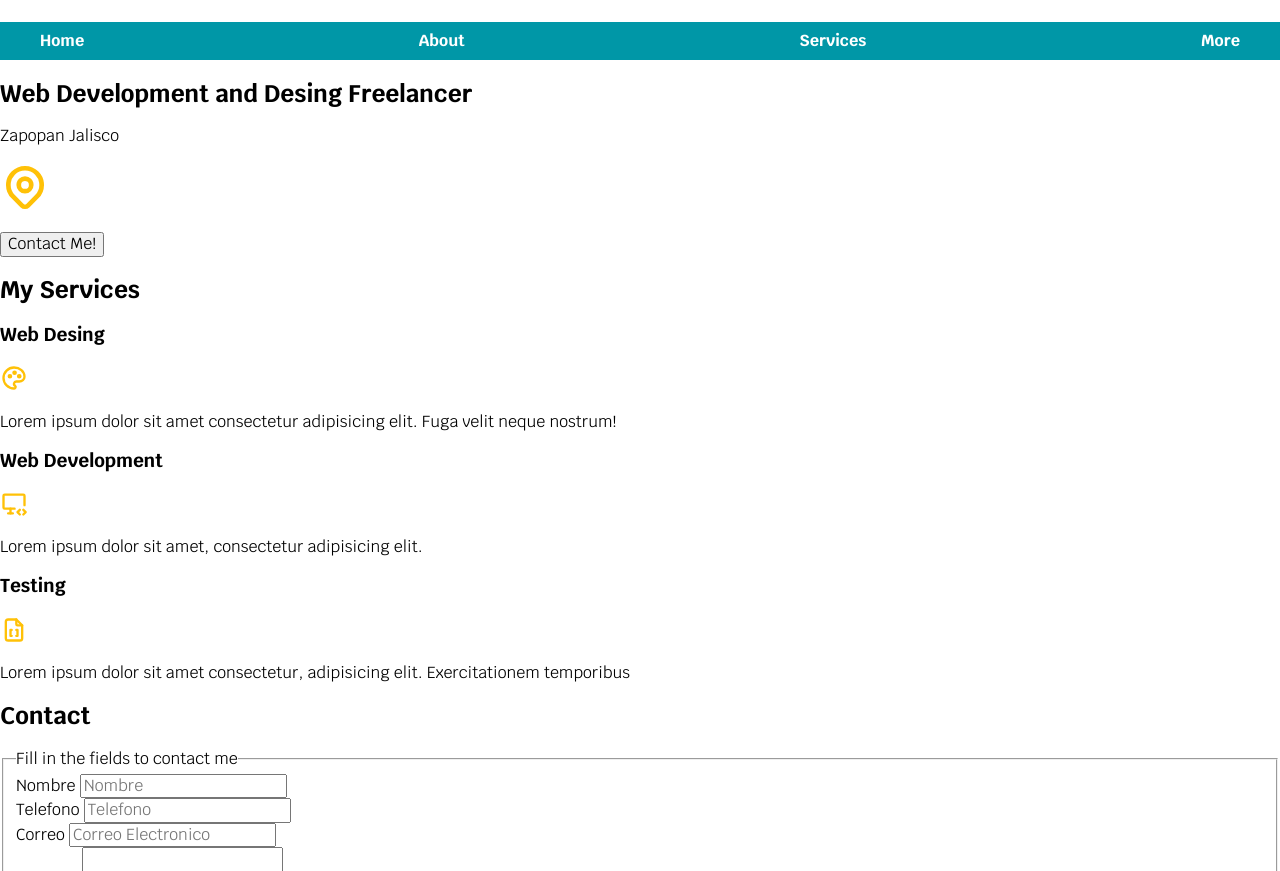
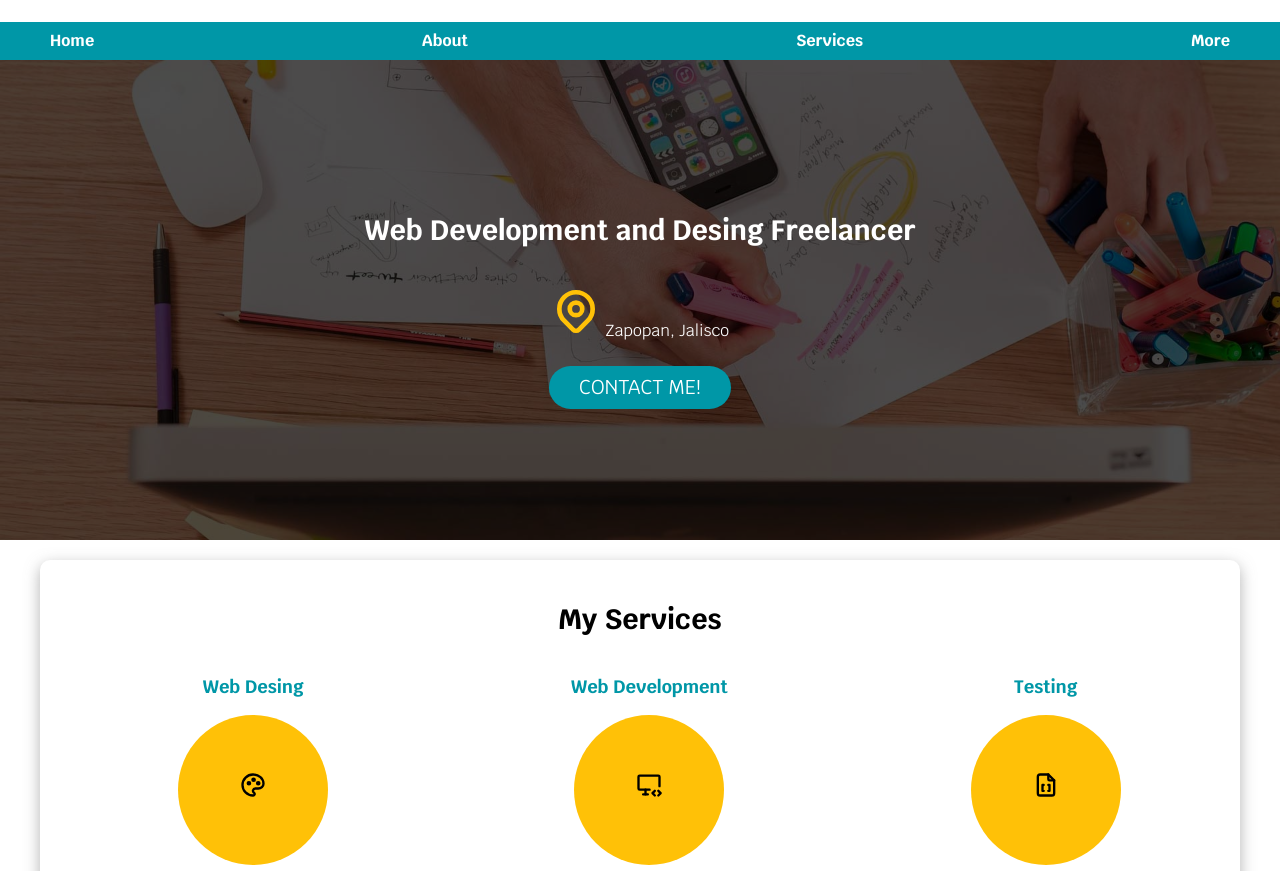
Before and after one commit to Danixx2502/freelancer-FirstProject, a plain HTML site: page index.html in a window 1280 px wide. Shown: the part 73-944 px from the top of the page. Drawn offline with Linux system fonts and the light colour scheme.

Commit message:
Finish the project

```diff
--- a/css/index.css
+++ b/css/index.css
@@ -7,19 +7,49 @@
 }
 
 
-
 html{
     font-size: 62.5%;
+    box-sizing: border-box;
+}
+
+*, *::before, *::after{
+    box-sizing: inherit;
 }
 
 body{
     font-size: 16px;
     font-family: "Krub", serif;
+    background-image: linear-gradient(to top, #DFE9F3 0%, var(--white) 20%);
 }
+
+h1 {
+    font-size: 3.8rem;
+}
+
+h2 {
+    font-size: 2.8rem;
+}
+
+h3 {
+    font-size: 1.8rem;
+}
+
+h1, h2, h3 {
+    text-align: center;
+}
+
+.sombra {
+    -webkit-box-shadow: 0px 5px 15px 0px rgba(112,112,112,0.54);
+    -moz-box-shadow: 0px 5px 15px 0px rgba(112,112,112,0.54);
+    box-shadow: 0px 5px 15px 0px rgba(112,112,112,0.54);
+    background-color: var(--white);
+    padding: 2rem;
+    border-radius: 1rem;
+}
+
 
 .titulo {
     text-align: center;
-    font-size: 3.8rem;
     color: var(--orange);
 }
 
@@ -28,9 +58,10 @@ body{
 }
 
 .contenedor{
-    width: 120rem;
+    max-width: 120rem;
     margin: 0 auto;
 }
+
 
 .nav-container{
     /*width: 100%;*/
@@ -38,14 +69,186 @@ body{
 }
 
 .main-nav{
-    padding: 1rem;
     display: flex;
-    justify-content: space-between;
+    flex-direction: column;
+    align-items: center;
+}
+@media (min-width: 480px){
+    .main-nav{
+        flex-direction: row;
+        justify-content: space-between;
+
+    }
 }
 
 .main-nav a{
     color: var(--white);
     text-decoration: none;
     font-weight: 700;
+    font-size: 2 rem;
+    font-weight: bold;
+    padding: 1rem;
 
 }
+
+.main-nav a:hover{
+    color: var(--dark);
+    background-color: var(--orange);
+
+}
+
+.hero {
+    background-image: url(/img/hero.jpg);
+    background-repeat: no-repeat;
+    background-size: cover;
+    height: 480px;
+    /*padding: 20px;*/
+    position: relative;
+    margin-bottom: 2rem;
+}
+
+.contenido-hero{
+    position: absolute;
+    width: 100%;
+    height: 100%;
+    background-color: rgba(0, 0, 0, .7);
+
+    display: flex;
+    flex-direction: column;
+    align-items: center;
+    justify-content: center;
+}
+
+.contenido-hero h2,
+.contenido-hero p {
+    color: var(--white);
+}
+
+button {
+    background-color: var(--blue);
+    color: var(--white);
+    padding: 1rem 3rem;
+    margin-top: 1rem;
+    font-size: 2rem;
+    text-decoration: none;
+    text-transform: uppercase;
+    border-radius: 5rem;
+    width: 90%;
+    text-align: center;
+    border: none;
+}
+
+.button:hover{
+    cursor: pointer;
+}
+
+@media (min-width: 768px){
+    button {
+        width: auto;
+    }
+}
+
+/*servicios*/
+@media(min-width: 768px){
+    .servicios{
+        display: grid;
+        grid-template-columns: repeat(3, 33.3%);
+        column-gap: 1rem;
+    }
+}
+
+
+.servicio {
+    display: flex;
+    flex-direction: column;
+    align-items: center;
+}
+
+.servicio h3 {
+    text-align: center;
+    color: var(--blue);
+}
+
+.servicio p {
+    line-height: 2;
+    text-align: center;
+}
+
+.servicio .icono {
+    background-color: var(--orange);
+    height: 15rem;
+    width: 15rem;
+    border-radius: 50%;
+    display: flex;
+    justify-content: center;
+    align-items: center;
+}
+
+.formulario {
+    background-color: var(--grey);
+    width: min(60rem, 100% ); /*utiliza el valor mas pequeño*/
+    border-radius: 2rem;
+    margin: 0 auto;
+    padding: 2rem;
+
+}
+
+.formulario fieldset {
+    border: none;
+}
+
+.formulario legend {
+    text-align: center;
+    font-size: 1.8rem;
+    text-transform: uppercase;
+    font-weight: 700;
+    margin-bottom: 2rem;
+    color: var(--blue);
+}
+
+@media(min-width: 478px){
+    .contenedor-campos {
+        display: grid;
+        grid-template-columns: repeat(2, 1fr);
+        grid-template-rows: auto auto 20rem;
+        column-gap: 1rem;
+
+    }
+
+    .campo:nth-child(3),
+    .campo:nth-child(4){
+        grid-column: 1 / 3 ;
+    }
+}
+
+.campo {
+    margin-bottom: 1rem;
+}
+
+.campo label {
+    color: var(--white);
+    font-weight: bold;
+    display: block;
+    margin-bottom: .5rem;
+}
+
+.input-text {
+    width: 100%;
+    border: none;
+    padding: 1.5rem;
+    border-radius: .5rem;
+}
+
+.boton {
+    text-align: center;
+}
+
+@media(min-width: 480px){
+    textarea {
+        height: 15rem;
+    }
+}
+
+.footer {
+    text-align: center;
+}
--- a/index.html
+++ b/index.html
@@ -28,10 +28,9 @@
         </nav>
     </div>
 
-    <section>
-        <h2 class="subtitulo">Web Development and Desing Freelancer</h2>
-        <p>Zapopan Jalisco</p>
-
+    <section class="hero">
+        <div class="contenido-hero">
+            <h2>Web Development and Desing Freelancer</h2>
         <p>
             <!--This is the search icon-->
             <svg
@@ -48,17 +47,23 @@
                 <path d="M9 11a3 3 0 1 0 6 0a3 3 0 0 0 -6 0"></path>
                 <path d="M17.657 16.657l-4.243 4.243a2 2 0 0 1 -2.827 0l-4.244 -4.243a8 8 0 1 1 11.314 0z"></path>
             </svg>
+            Zapopan, Jalisco
         </p>
 
         <button>Contact Me!</button>
+        </div>
     </section>
 
-    <main>
+    <main class="contenedor sombra">
         <h2>My Services</h2>
 
-        <section>
+        <div class="servicios">
+
+            <section class="servicio">
                 <h3>Web Desing</h3>
 
+
+                <div class="icono">
                     <p>
                         <!--This is the palette icon-->
                         <svg
@@ -70,7 +75,7 @@
                             stroke-linejoin="round"
                             width="28"
                             height="28"
-                    color= #FFC107
+                            color= #FFFFF
                             stroke-width="2">
 
                             <path d="M12 21a9 9 0 0 1 0 -18c4.97 0 9 3.582 9 8c0 1.06 -.474 2.078 -1.318 2.828c-.844 .75 -1.989 1.172 -3.182 1.172h-2.5a2 2 0 0 0 -1 3.75a1.3 1.3 0 0 1 -1 2.25"></path>
@@ -79,13 +84,15 @@
                             <path d="M16.5 10.5m-1 0a1 1 0 1 0 2 0a1 1 0 1 0 -2 0"></path>
                         </svg>
                     </p>
+                </div>
 
                 <p>Lorem ipsum dolor sit amet consectetur adipisicing elit. Fuga velit neque nostrum!</p>
             </section>
 
-        <section>
+            <section class="servicio">
                 <h3>Web Development</h3>
 
+                <div class="icono">
                     <p>
                         <!--This is the develop icon-->
                         <svg
@@ -97,7 +104,7 @@
                             stroke-linejoin="round"
                             width="28"
                             height="28"
-                    color= #FFC107
+                            color= #FFFFF
                             stroke-width="2">
 
                             <path d="M12.5 16h-8.5a1 1 0 0 1 -1 -1v-10a1 1 0 0 1 1 -1h16a1 1 0 0 1 1 1v8"></path>
@@ -107,13 +114,16 @@
                             <path d="M17 17l-2 2l2 2"></path>
                         </svg>
                     </p>
+                </div>
+
 
                 <p>Lorem ipsum dolor sit amet, consectetur adipisicing elit.</p>
             </section>
 
-        <section>
+            <section class="servicio">
                 <h3>Testing</h3>
 
+                <div class="icono">
                     <p>
                         <!--This is the test icon-->
                         <svg
@@ -125,7 +135,7 @@
                             stroke-linejoin="round"
                             width="28"
                             height="28"
-                    color= #FFC107
+                            color= #FFFFF
                             stroke-width="2">
 
                             <path d="M10 12h-1v5h1"></path>
@@ -134,10 +144,12 @@
                             <path d="M17 21h-10a2 2 0 0 1 -2 -2v-14a2 2 0 0 1 2 -2h7l5 5v11a2 2 0 0 1 -2 2z"></path>
                         </svg>
                     </p>
+                </div>
 
                 <p>Lorem ipsum dolor sit amet consectetur, adipisicing elit. Exercitationem temporibus</p>
             </section>
-    </main>
+        </div>
+
 
 
     <section>
@@ -146,39 +158,41 @@
 
     <!--This is the Form-->
 
-    <form action="">
+    <form class="formulario">
         <fieldset>
             <legend>Fill in the fields to contact me</legend>
 
-            <div>
+            <div class="contenedor-campos">
+                <div class="campo">
                     <label for="">Nombre</label>
-                <input type="text" placeholder="Nombre">
+                    <input class="input-text"  type="text" placeholder="Nombre">
                 </div>
 
-            <div>
+                <div class="campo">
                     <label for="">Telefono</label>
-                <input type="tel" placeholder="Telefono">
+                    <input class="input-text" type="tel" placeholder="Telefono">
                 </div>
 
-            <div>
+                <div class="campo">
                     <label for="">Correo</label>
-                <input type="email" placeholder="Correo Electronico">
+                    <input class="input-text" type="email" placeholder="Correo Electronico">
                 </div>
 
-            <div>
+                <div class="campo">
                     <label for="">Mensaje</label>
-                <textarea name="" id=""></textarea>
+                    <textarea class="input-text" name="" id=""></textarea>
                 </div>
 
-            <div>
+                <div class="boton">
                     <button type="submit">Enviar</button>
                 </div>
-
+            </div>
         </fieldset>
     </form>
+</main>
 
 
-    <footer>
+    <footer class="footer">
         <p>© Copyright Daniela ST 2025</p>
     </footer>
 
```
Also changed, not shown: 1 other file. Lines whose indentation alone changed are shown as unchanged.
